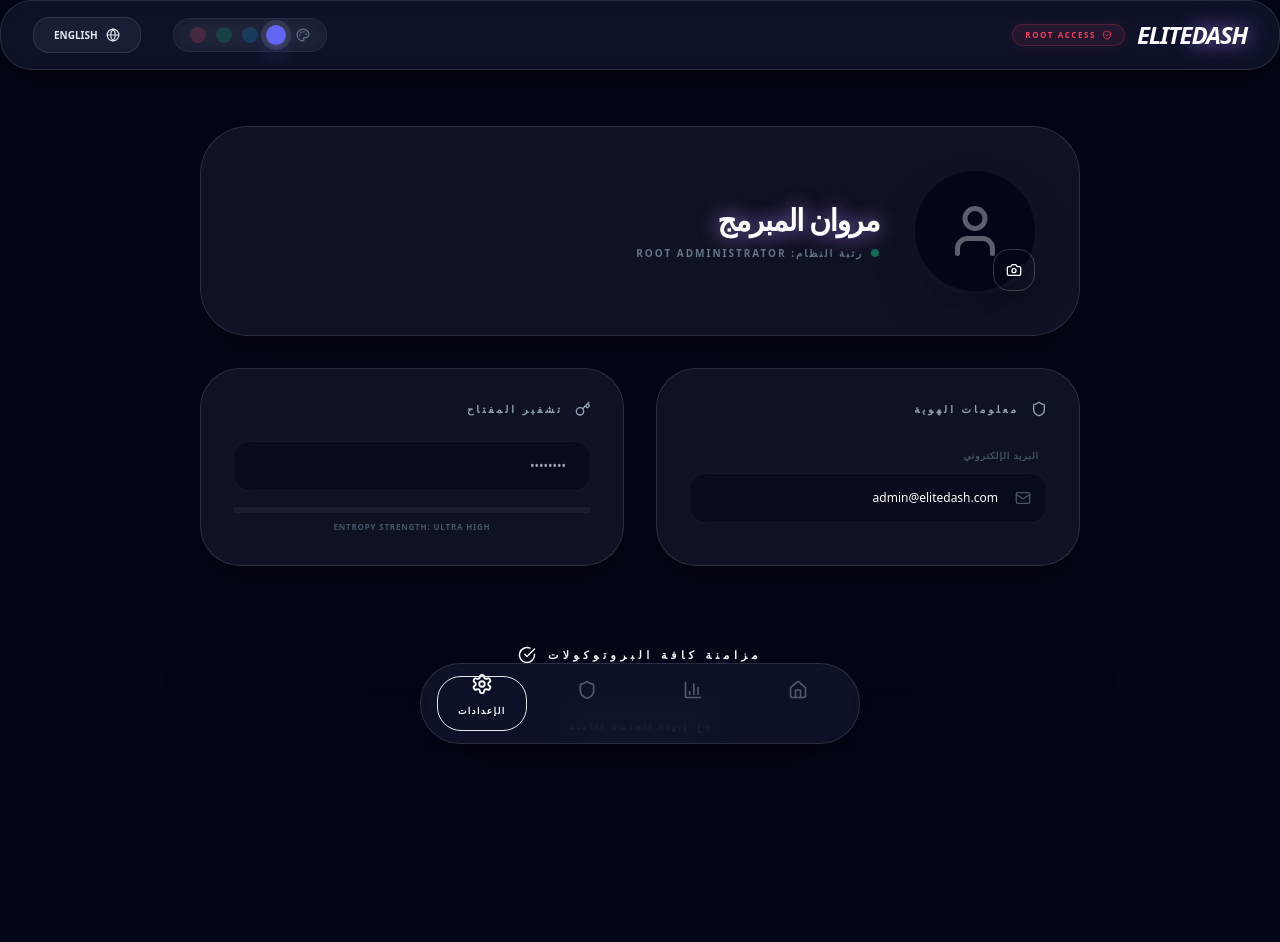
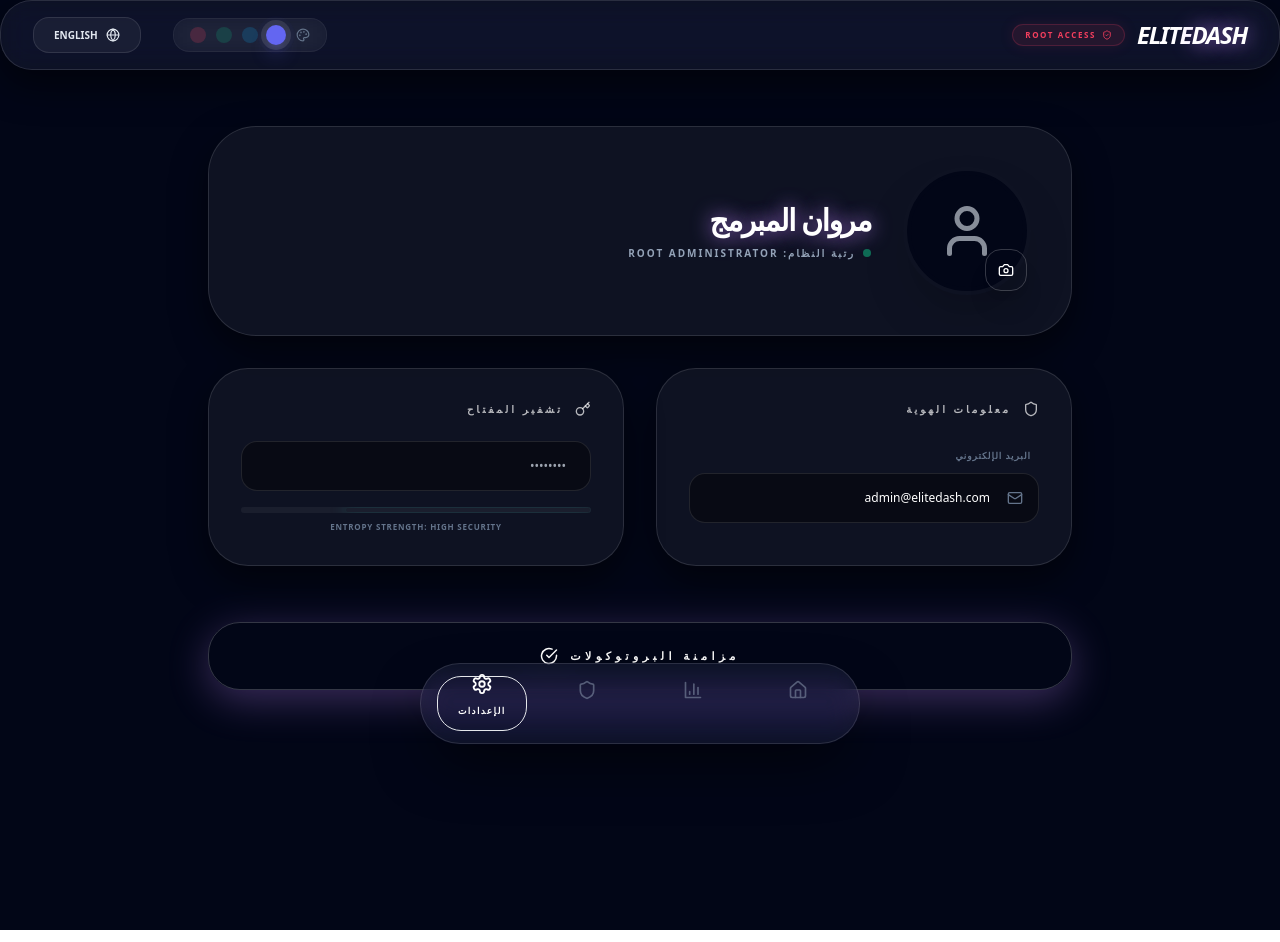
Before and after one commit to marwanalpumu-del/elitedash-modern-dashboard, a React (Vite) app: page / in a window 1280 px wide. Both pictures are taken after a click on the button "الإعدادات". Built offline with nearby package versions, Linux system fonts and the light colour scheme.

Commit message:
Update ProfileSettings.jsx

```diff
--- a/src/pages/ProfileSettings.jsx
+++ b/src/pages/ProfileSettings.jsx
@@ -1,20 +1,19 @@
 /**
- * @file ProfileSettings.jsx
- * @version 1.2.5
+ * @component ProfileSettings
+ * @version 1.2.2
  * @author Marwan & EliteDash UI
- * @description Advanced security & identity node configuration with Motion effects.
+ * @description FIXED: Enhanced visibility & contrast for dark mode.
  */
 
 import React, { useState } from 'react';
 import { motion, AnimatePresence } from 'framer-motion';
-import { User, Shield, Key, Mail, Camera, CheckCircle, Smartphone, LogOut } from 'lucide-react';
+import { User, Shield, Key, Mail, Camera, CheckCircle, Smartphone } from 'lucide-react';
 
 export default function ProfileSettings({ lang = 'ar' }) {
   const isAr = lang === 'ar';
   const [isSaving, setIsSaving] = useState(false);
   const [showSuccess, setShowSuccess] = useState(false);
 
-  // دالة محاكاة الحفظ لإبهار العميل بالتحميل
   const handleSave = () => {
     setIsSaving(true);
     setTimeout(() => {
@@ -25,16 +24,17 @@ export default function ProfileSettings({ lang = 'ar' }) {
   };
 
   return (
-    <div className="max-w-4xl mx-auto space-y-8 animate-reveal pb-20 px-2">
+    // أضفنا pb-32 لضمان عدم اختفاء الزر خلف شريط التنقل السفلي
+    <div className="max-w-4xl mx-auto space-y-8 animate-reveal pb-32 px-4">
 
-      {/* 1. إشعار النجاح العلوي (Floating Notification) */}
+      {/* 1. SUCCESS NOTIFICATION - تم تحسين البروز */}
       <AnimatePresence>
         {showSuccess && (
           <motion.div
             initial={{ opacity: 0, y: -40, x: '-50%' }}
             animate={{ opacity: 1, y: 0, x: '-50%' }}
             exit={{ opacity: 0, y: -40, x: '-50%' }}
-            className="fixed top-20 left-1/2 z-[100] bg-emerald-500 text-white px-8 py-4 rounded-2xl shadow-[0_20px_50px_rgba(16,185,129,0.4)] flex items-center gap-4 font-black uppercase text-[10px] tracking-widest border border-emerald-400/20"
+            className="fixed top-10 left-1/2 z-[100] bg-emerald-500 text-white px-8 py-4 rounded-2xl shadow-[0_0_30px_rgba(16,185,129,0.5)] flex items-center gap-4 font-black uppercase text-[10px] tracking-widest border border-white/20"
           >
             <CheckCircle size={20} />
             {isAr ? 'تم تحديث البروتوكولات بنجاح' : 'Security Protocols Synced'}
@@ -42,15 +42,12 @@ export default function ProfileSettings({ lang = 'ar' }) {
         )}
       </AnimatePresence>
 
-      {/* 2. هيدر الملف الشخصي (Profile Header) */}
-      <div className="glass-panel p-8 md:p-10 rounded-[3rem] flex flex-col md:flex-row items-center gap-8 relative overflow-hidden group">
-        {/* خلفية متوهجة خفيفة داخل الكرت */}
-        <div className="absolute top-0 right-0 w-32 h-32 bg-primary/5 blur-3xl rounded-full" />
-
+      {/* 2. PROFILE HEADER - تم إضافة border-white/10 للوضوح */}
+      <div className="glass-panel p-8 md:p-10 rounded-[3rem] flex flex-col md:flex-row items-center gap-8 relative overflow-hidden group border border-white/10">
         <div className="relative">
           <div className="w-32 h-32 rounded-full bg-gradient-to-tr from-primary to-accent p-1 shadow-2xl group-hover:rotate-12 transition-transform duration-700">
              <div className="w-full h-full rounded-full bg-[#020617] flex items-center justify-center overflow-hidden border-4 border-[#020617]">
-                <User size={60} className="text-primary opacity-40 group-hover:scale-110 transition-transform" />
+                <User size={60} className="text-primary opacity-60 group-hover:scale-110 transition-transform" />
              </div>
           </div>
           <button className="absolute bottom-1 right-1 p-3 bg-primary text-white rounded-2xl shadow-xl hover:scale-110 active:scale-90 transition-all border border-white/20">
@@ -58,13 +55,13 @@ export default function ProfileSettings({ lang = 'ar' }) {
           </button>
         </div>
 
-        <div className="text-center md:text-right flex-1 z-10">
+        <div className="text-center md:text-right flex-1">
           <h2 className="text-3xl font-black text-white uppercase tracking-tighter text-glow">
             {isAr ? 'مروان المبرمج' : 'Marwan Developer'}
           </h2>
           <div className="flex items-center justify-center md:justify-start gap-2 mt-2">
             <span className="w-2 h-2 rounded-full bg-emerald-500 animate-pulse" />
-            <p className="text-[10px] text-slate-500 font-black uppercase tracking-[0.2em]">
+            <p className="text-[10px] text-slate-400 font-black uppercase tracking-[0.2em]">
                {isAr ? 'رتبة النظام:' : 'System Rank:'} <span className="text-primary">Root Administrator</span>
             </p>
           </div>
@@ -72,31 +69,31 @@ export default function ProfileSettings({ lang = 'ar' }) {
       </div>
 
       <div className="grid grid-cols-1 md:grid-cols-2 gap-8">
-        {/* 3. كرت معلومات الهوية (Identity Node) */}
-        <section className="glass-panel p-8 rounded-[2.5rem] space-y-6">
-          <h3 className="text-[10px] font-black text-slate-400 uppercase tracking-[0.3em] flex items-center gap-3">
+        {/* 3. IDENTITY NODE - تم تحسين تباين النصوص */}
+        <section className="glass-panel p-8 rounded-[2.5rem] space-y-6 border border-white/10">
+          <h3 className="text-[10px] font-black text-white/70 uppercase tracking-[0.3em] flex items-center gap-3">
             <Shield size={16} className="text-primary" />
             {isAr ? 'معلومات الهوية' : 'Identity Node'}
           </h3>
 
           <div className="space-y-4">
             <div className="space-y-2 group">
-              <label className="text-[9px] font-black text-slate-600 uppercase tracking-widest px-2">{isAr ? 'البريد الإلكتروني' : 'Auth Email'}</label>
+              <label className="text-[9px] font-black text-slate-500 uppercase tracking-widest px-2">{isAr ? 'البريد الإلكتروني' : 'Auth Email'}</label>
               <div className="relative">
-                <Mail className={`absolute ${isAr ? 'right-4' : 'left-4'} top-1/2 -translate-y-1/2 text-slate-600 group-focus-within:text-primary transition-colors`} size={16} />
+                <Mail className={`absolute ${isAr ? 'right-4' : 'left-4'} top-1/2 -translate-y-1/2 text-slate-500 group-focus-within:text-primary transition-colors`} size={16} />
                 <input
                   type="email"
                   defaultValue="admin@elitedash.com"
-                  className={`w-full bg-[#020617]/50 border border-white/5 rounded-2xl py-4 ${isAr ? 'pr-12 pl-4 text-right' : 'pl-12 pr-4 text-left'} text-xs text-white focus:border-primary/50 outline-none transition-all`}
+                  className={`w-full bg-black/40 border border-white/10 rounded-2xl py-4 ${isAr ? 'pr-12 pl-4 text-right' : 'pl-12 pr-4 text-left'} text-xs text-white focus:border-primary/50 outline-none transition-all`}
                 />
               </div>
             </div>
           </div>
         </section>
 
-        {/* 4. كرت الحماية والتشفير (Security Node) */}
-        <section className="glass-panel p-8 rounded-[2.5rem] space-y-6">
-          <h3 className="text-[10px] font-black text-slate-400 uppercase tracking-[0.3em] flex items-center gap-3">
+        {/* 4. SECURITY NODE */}
+        <section className="glass-panel p-8 rounded-[2.5rem] space-y-6 border border-white/10">
+          <h3 className="text-[10px] font-black text-white/70 uppercase tracking-[0.3em] flex items-center gap-3">
             <Key size={16} className="text-accent" />
             {isAr ? 'تشفير المفتاح' : 'Key Encryption'}
           </h3>
@@ -106,52 +103,36 @@ export default function ProfileSettings({ lang = 'ar' }) {
               <input
                 type="password"
                 placeholder="••••••••"
-                className={`w-full bg-[#020617]/50 border border-white/5 rounded-2xl py-4 px-6 text-xs text-white focus:border-accent/50 outline-none transition-all ${isAr ? 'text-right' : 'text-left'}`}
+                className={`w-full bg-black/40 border border-white/10 rounded-2xl py-4 px-6 text-xs text-white focus:border-accent/50 outline-none transition-all ${isAr ? 'text-right' : 'text-left'}`}
               />
             </div>
             <div className="space-y-2">
                <div className="h-1.5 w-full bg-white/5 rounded-full overflow-hidden p-[1px]">
-                 <motion.div
-                    initial={{ width: 0 }}
-                    animate={{ width: '85%' }}
-                    className="h-full bg-accent shadow-[0_0_10px_hsla(var(--accent),0.5)] rounded-full"
-                 />
+                 <motion.div initial={{ width: 0 }} animate={{ width: '70%' }} className="h-full bg-accent shadow-[0_0_15px_rgba(45,212,191,0.5)] rounded-full" />
                </div>
-               <p className="text-[8px] text-slate-600 font-black uppercase tracking-widest text-center">
-                 Entropy Strength: <span className="text-accent">Ultra High</span>
-               </p>
+               <p className="text-[8px] text-slate-500 font-black uppercase tracking-widest text-center">Entropy Strength: <span className="text-accent font-bold">High Security</span></p>
             </div>
           </div>
         </section>
       </div>
 
-      {/* 5. زر الحفظ النهائي (Global Sync) */}
-      <div className="space-y-4">
+      {/* 5. GLOBAL SYNC ACTION */}
       <button
         onClick={handleSave}
         disabled={isSaving}
-          className="w-full py-6 bg-primary hover:brightness-110 disabled:bg-slate-800 text-white font-black uppercase text-[11px] tracking-[0.4em] rounded-3xl shadow-2xl transition-all active:scale-[0.98] flex items-center justify-center gap-4 relative overflow-hidden group"
+        className="w-full py-6 bg-primary hover:bg-primary/80 disabled:bg-slate-800 text-white font-black uppercase text-[11px] tracking-[0.4em] rounded-[2rem] shadow-[0_10px_40px_rgba(192,132,252,0.3)] transition-all active:scale-[0.98] flex items-center justify-center gap-4 relative overflow-hidden group border border-white/20"
       >
         <span className="relative z-10 flex items-center gap-3">
           {isSaving ? (
             <div className="w-5 h-5 border-2 border-white/20 border-t-white rounded-full animate-spin" />
           ) : (
             <>
-                {isAr ? 'مزامنة كافة البروتوكولات' : 'Sync All Protocols'}
-                <CheckCircle size={18} className="group-hover:scale-125 transition-transform" />
+              {isAr ? 'مزامنة البروتوكولات' : 'Sync Protocols'}
+              <CheckCircle size={18} />
             </>
           )}
         </span>
-          {/* تأثير الوميض عند التحويم */}
-          <div className="absolute inset-0 bg-gradient-to-r from-transparent via-white/10 to-transparent -translate-x-full group-hover:animate-shimmer" />
       </button>
-
-        {/* زر تسجيل الخروج (اختياري للفخامة) */}
-        <button className="w-full py-4 text-slate-600 hover:text-rose-500 font-black uppercase text-[9px] tracking-[0.3em] transition-colors flex items-center justify-center gap-2">
-          <LogOut size={14} />
-          {isAr ? 'إنهاء الجلسة الآمنة' : 'Terminate Secure Session'}
-        </button>
-      </div>
     </div>
   );
 }
```
Lines whose indentation alone changed are shown as unchanged.
